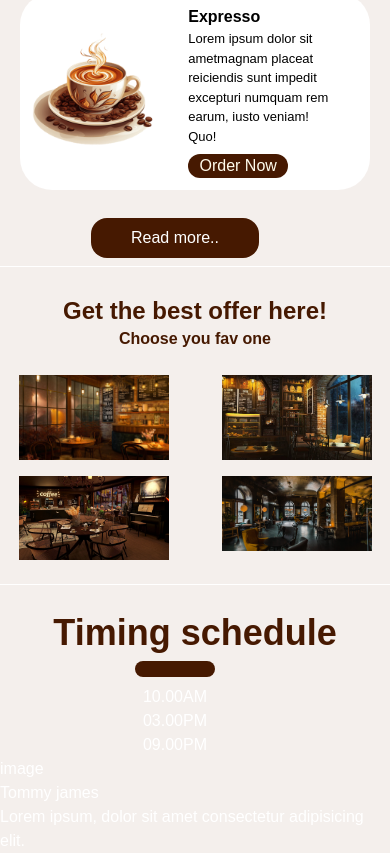
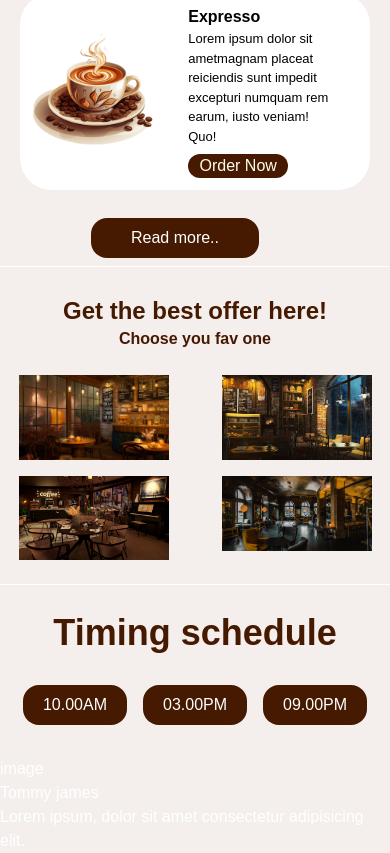
Before and after one commit to preetivithal2/CoFFee.., a Next.js app: page / in a window 390 px wide. Shown: the part 1171-2024 px from the top of the page. Built offline with nearby package versions, Linux system fonts and the light colour scheme.

Commit message:
coffee mobile step 3 time schedule

```diff
--- a/app/_components/Offer.tsx
+++ b/app/_components/Offer.tsx
@@ -30,15 +30,13 @@ const Offer = () => {
             <div>
                 <div>
                     <div className='flex items-center justify-center mt-7'>
-                <h1 className='text-[#461901] font-bold text-4xl'>Timing schedule</h1>
-            </div>
+                        <h1 className='text-[#461901] font-bold text-4xl'>Timing schedule</h1>
+                    </div>
                 </div>
-                <div className='flex flex-col w-[350px] items-center justify-center'>
-                    <button className='bg-[#461901] color-white rounded-2xl px-10 py-2 m-2'></button>
-                    <button>10.00AM</button>
-                    <button>03.00PM</button>
-                    <button>09.00PM</button>
-
+                <div className='flex items-center justify-center m-6'>
+                    <button className='bg-[#461901] color-white rounded-2xl px-5 py-2 m-2'>10.00AM</button>
+                    <button className='bg-[#461901] color-white rounded-2xl px-5 py-2 m-2'>03.00PM</button>
+                    <button className='bg-[#461901] color-white rounded-2xl px-5 py-2 m-2'>09.00PM</button>
                 </div>
             </div>
             <div>
```
